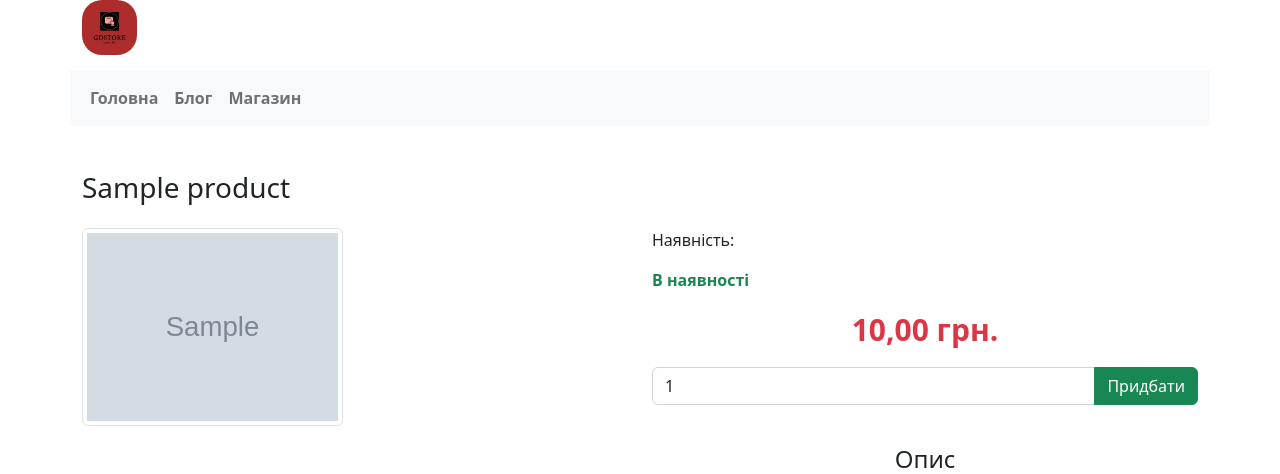
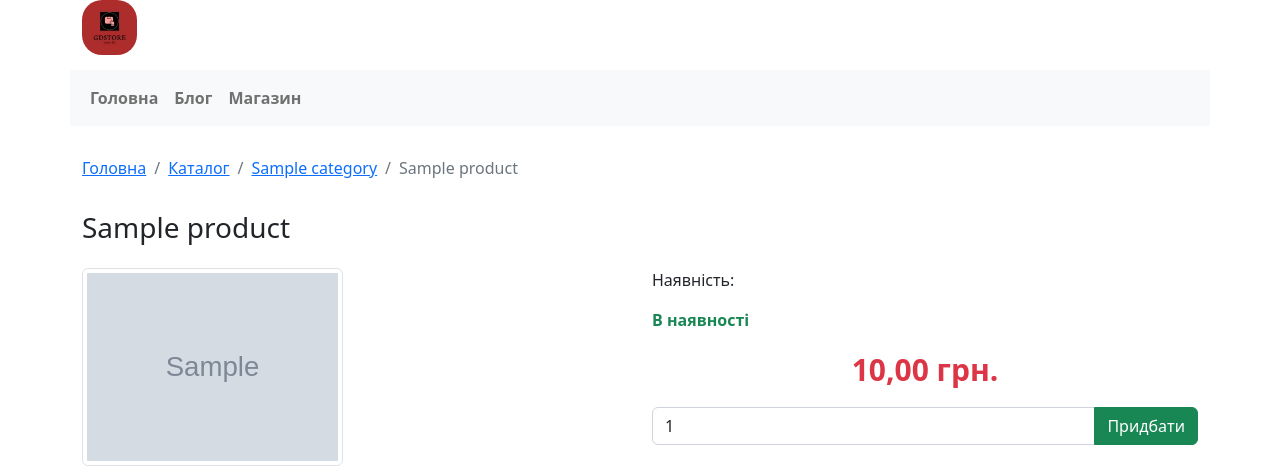
Before and after one commit to Zhmailo/webssite_G, a Django app: page /catalog/product/sample/ in a window 1280 px wide. Shown: the top 474 px of the page. Run offline with Django 4.2, Linux system fonts and the light colour scheme; tables that the repository leaves empty hold one stand-in row (values such as "Sample post"); grey boxes marked "Sample" are stand-in pictures; parts of the project's set-up code (start-up, migrations or seed data) failed here and were passed over.

Commit message:
breadcrambs

```diff
--- a/apps/catalog/models.py
+++ b/apps/catalog/models.py
@@ -120,6 +120,12 @@ class Product(MetaTagMixin):
         if image:
             return image.image_tag_thumbnail()
 
+    def main_category(self):
+        category = self.categories.filter(productcategory__is_main=True).first()
+        if category:
+            return category
+        return self.categories.first()
+
     def __str__(self):
         return self.name
 
--- a/apps/catalog/views.py
+++ b/apps/catalog/views.py
@@ -1,3 +1,4 @@
+from django.urls import reverse
 from django.views import generic
 from apps.catalog.models import Category, Product
 
@@ -28,3 +29,24 @@ class ProductsByCategoryView(generic.ListView):
 class ProductDetailView(generic.DetailView):
     model = Product
     template_name = 'catalog/product.html'
+
+    def set_breadcrumbs(self):
+        breadcrumbs = {reverse('catalog'): "Каталог"}
+
+        category = self.object.main_category()
+        if category:
+            categories = [(reverse('categories', args=[category.slug]), category.name)]
+            parent = category.parent
+            while parent is not None:
+                categories.append((reverse('categories', args=[parent.slug]), parent.name))
+                parent = parent.parent
+            for key, value in categories[::-1]:
+                breadcrumbs.update({key: value})
+
+        breadcrumbs.update({'current': self.object.name})
+        return breadcrumbs
+
+    def get_context_data(self, **kwargs):
+        context = super().get_context_data(**kwargs)
+        context.update({'breadcrumbs': self.set_breadcrumbs()})
+        return context
--- /dev/null
+++ b/templates/_breadcrambs.html
@@ -0,0 +1,12 @@
+<nav aria-label="breadcrumb">
+    <ol class="breadcrumb">
+        <li class="breadcrumb-item"><a href="{% url 'index' %}">Головна</a></li>
+        {% for key, value in breadcrumbs.items %}
+            {% if key == 'current' %}
+                <li class="breadcrumb-item active" aria-current="page">{{ value }}</li>
+            {% else %}
+                <li class="breadcrumb-item"><a href="{{ key }}">{{ value }}</a></li>
+            {% endif %}
+        {% endfor %}
+    </ol>
+</nav>
--- a/templates/base.html
+++ b/templates/base.html
@@ -62,6 +62,8 @@
 </div>
 
 <div class="container">
+    {% block breadcrambs %}
+    {% endblock %}
     {% block content %}
     {% endblock %}
 </div>
--- a/templates/catalog/product.html
+++ b/templates/catalog/product.html
@@ -4,6 +4,9 @@
     {% include '_meta_tags.html' with meta_title=product.get_meta_title meta_description=product.meta_description meta_keyword=product.meta_keywords %}
 {% endblock %}
 
+{% block breadcrambs %}
+    {% include '_breadcrambs.html'%}
+{% endblock %}
 
 {% block content %}
     <div class="product-view">
```
